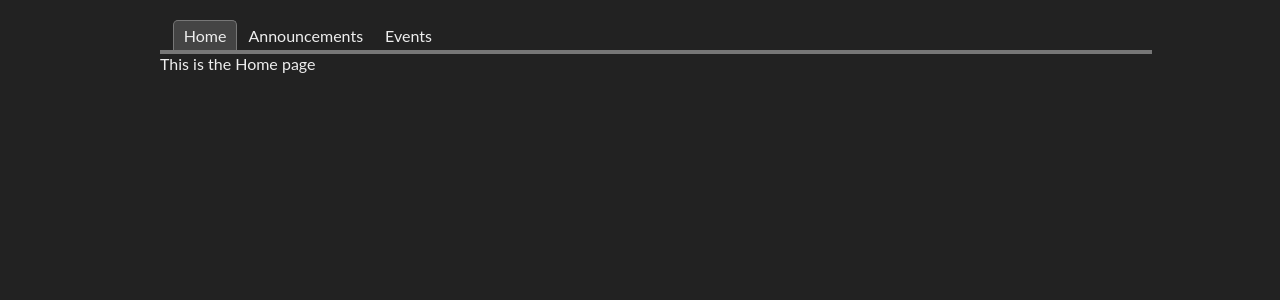
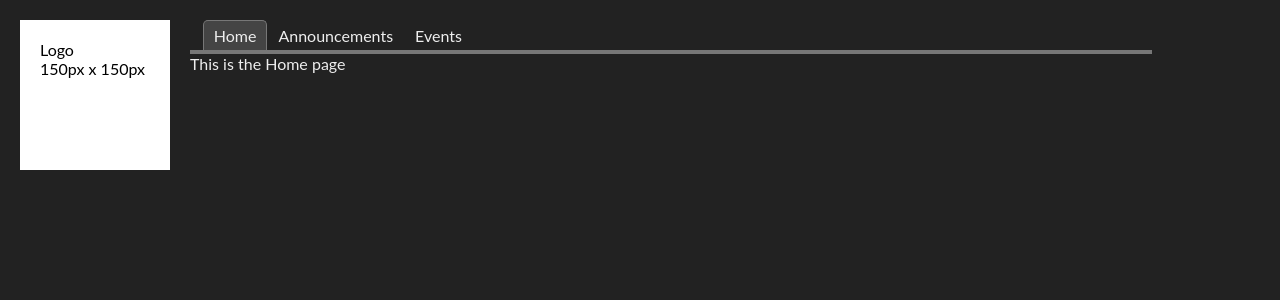
Before and after one commit to blakestone95/AshkeepersRestWebsite, a React app in the folder Ash.FrontEnd/: page /Home in a window 1280 px wide. Shown: the top 300 px of the page. Built offline with nearby package versions, Linux system fonts and the light colour scheme.

Commit message:
Add placeholder for logo.
#42

```diff
--- a/Ash.FrontEnd/src/NavBar/index.jsx
+++ b/Ash.FrontEnd/src/NavBar/index.jsx
@@ -7,6 +7,7 @@ class NavBar extends React.Component {
   render() {
     return (
       <header className="ash-navbar">
+        <div className="ash-logo">{'Logo\n150px x 150px'}</div>
         <NavLink
           replace
           to={PATHS.Home.path}
--- a/Ash.FrontEnd/src/NavBar/style.less
+++ b/Ash.FrontEnd/src/NavBar/style.less
@@ -8,6 +8,18 @@
   padding-left: 1%;
   display: flex;
   align-items: flex-end;
+
+  .ash-logo {
+    position: fixed;
+    top: 20px;
+    left: 20px;
+    height: 150px;
+    width: 150px;
+    padding: 20px;
+    white-space: pre;
+    color: #000;
+    background-color: #fff;
+  }
 
   .ash-tab {
     padding: 5px 10px;
--- a/Ash.FrontEnd/src/variables.less
+++ b/Ash.FrontEnd/src/variables.less
@@ -6,4 +6,4 @@
 @header-height: 50px;
 @divider-height: 4px;
 
-@left-gutter-width: 160px;
+@left-gutter-width: 190px;
```
